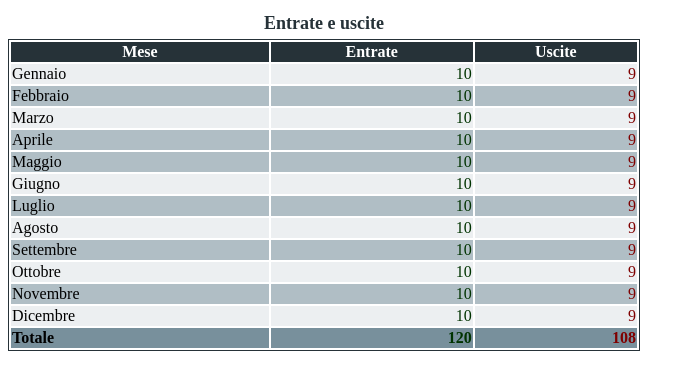
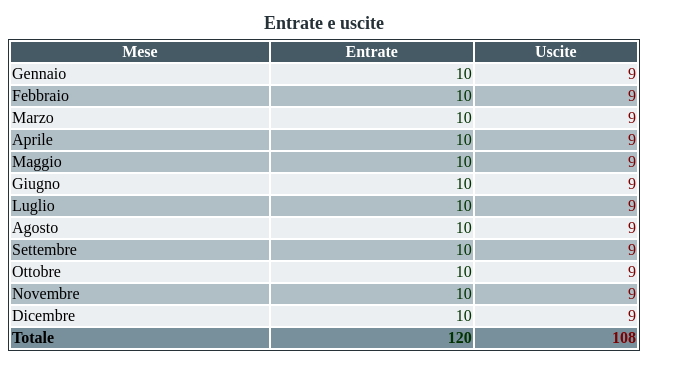
Before and after one commit to alev5592/css, a plain HTML site: page ex3_table/start/index.html in a window 1280 px wide. Shown: the whole page, without its empty margins (0-695 px from the left). Drawn offline with Linux system fonts and the light colour scheme.

Commit message:
penso di aver fixato ex3

```diff
--- a/ex3_table/start/style.css
+++ b/ex3_table/start/style.css
@@ -11,7 +11,7 @@ caption {
 }
 
 table th {
-    background-color: #263238;
+    background-color: #455a64;
     color: white;
     font-weight: 700;
 }
```
